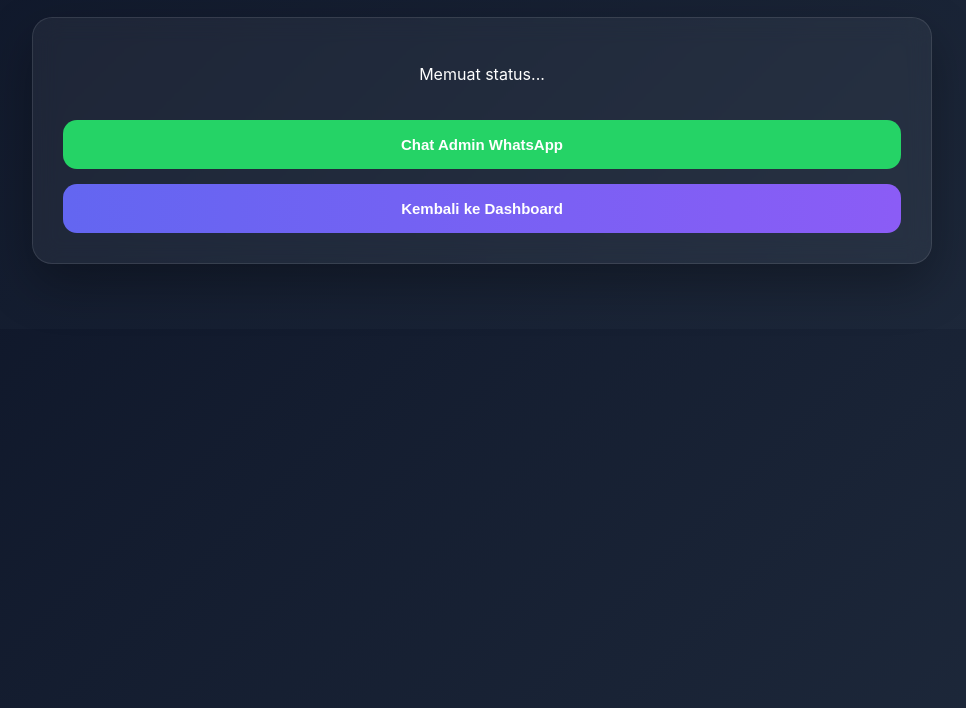
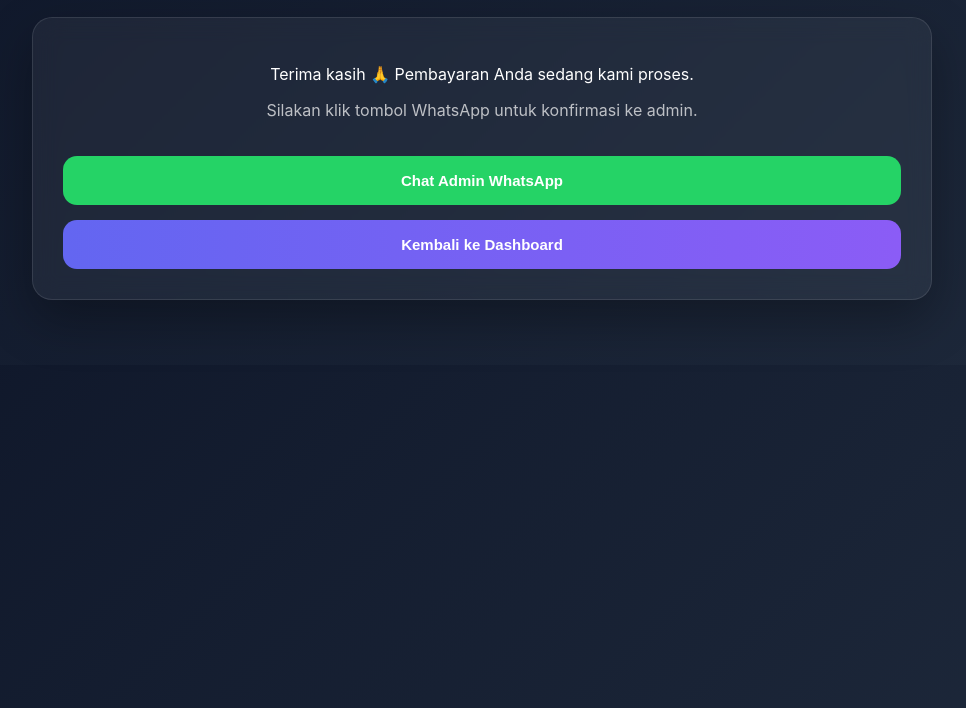
Before and after one commit to sudanaswatt/Hookgratis, a website: page status.html in a window 1280 px wide. Shown: the part 92-800 px from the top of the page, without its empty margins (158-1124 px from the left). Drawn offline with nearby package versions, Linux system fonts and the light colour scheme.

Commit message:
Update status.html

```diff
--- a/status.html
+++ b/status.html
@@ -39,14 +39,23 @@
 <script>
 document.addEventListener("DOMContentLoaded", () => {
 
+  const statusText = document.getElementById("statusText");
+  const amountText = document.getElementById("amountText");
+  const waBtn = document.getElementById("waBtn");
+
   const urlParams = new URLSearchParams(window.location.search);
   const requestId = urlParams.get("id");
 
-  const waBtn = document.getElementById("waBtn");
+  statusText.innerText =
+    "Terima kasih 🙏 Pembayaran Anda sedang kami proses.";
+
+  amountText.innerText =
+    "Silakan klik tombol WhatsApp untuk konfirmasi ke admin.";
 
   waBtn.addEventListener("click", () => {
 
-    let message = "Halo admin, saya sudah melakukan pembayaran.";
+    let message =
+      "Halo admin, saya sudah melakukan pembayaran.";
 
     if(requestId){
       message += ` ID Pembayaran: ${requestId}`;
```
